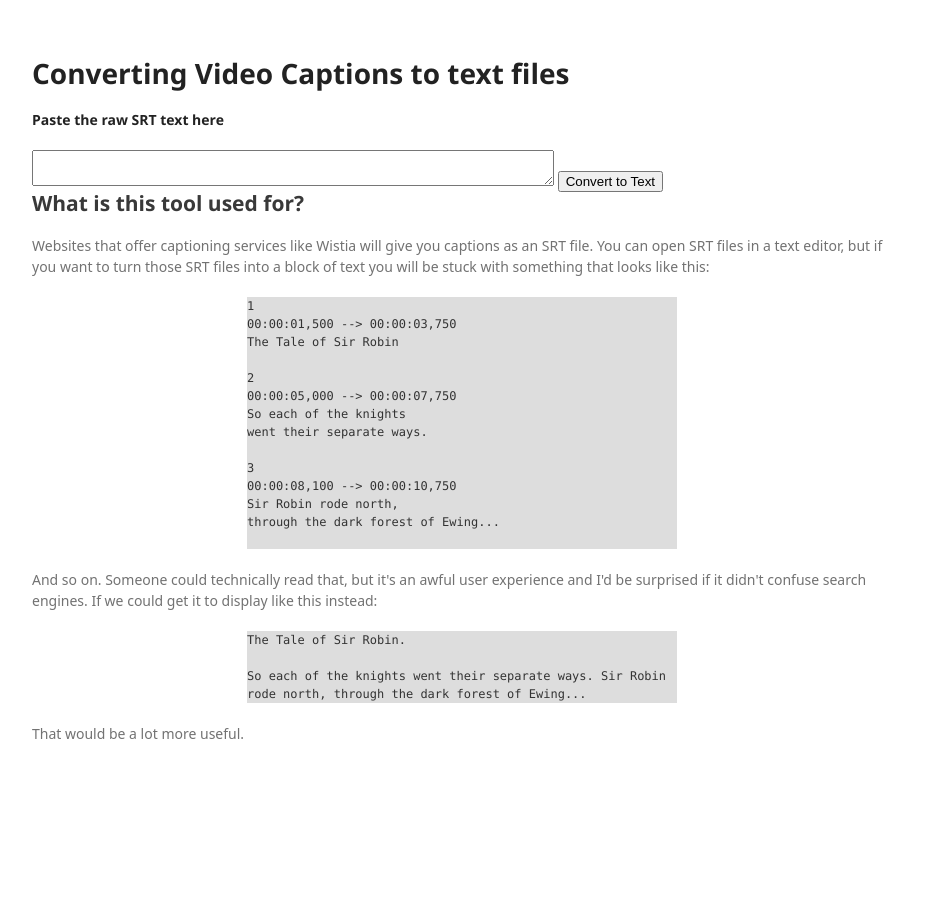
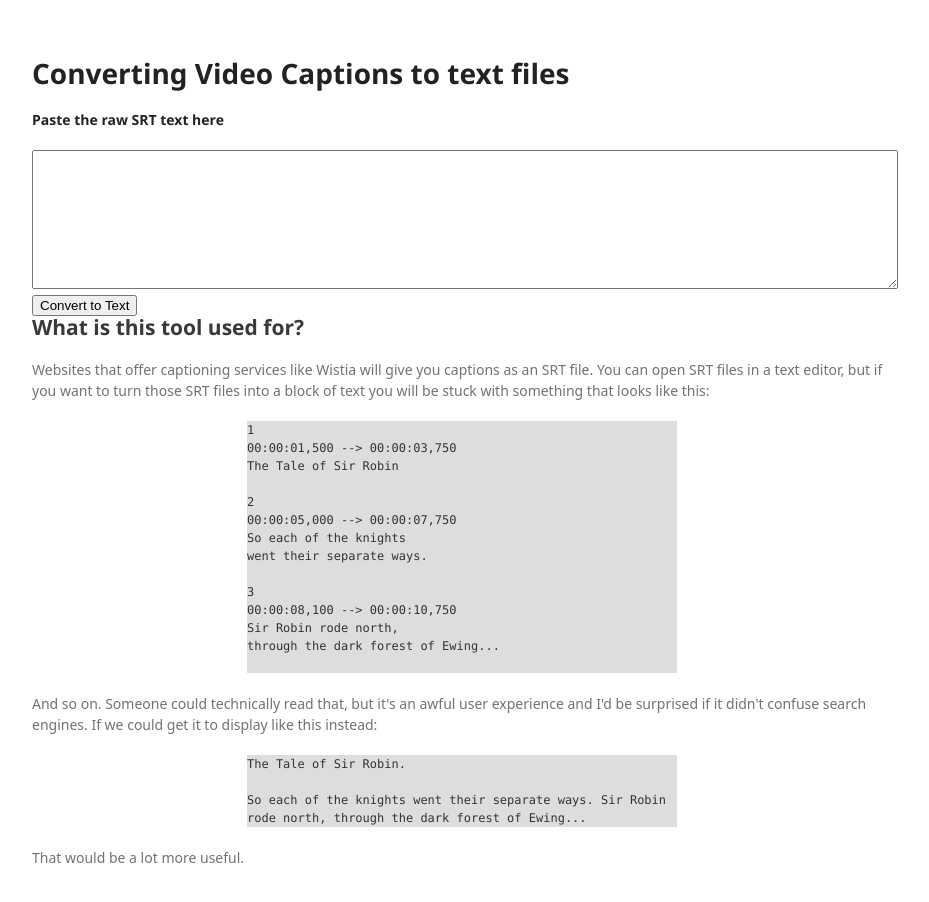
Before and after one commit to alexdarling/alexdarling.github.io, a plain HTML site: page convert-video-captions-to-text.html in a window 1280 px wide. Shown: the whole page, without its empty margins (178-1107 px from the left). Before the commit the page ends 822 px from the top, so only its background shows below. Drawn offline with Linux system fonts and the light colour scheme; a web font is replaced by a local one.

Commit message:
Text box & title changes

```diff
--- a/convert-video-captions-to-text.html
+++ b/convert-video-captions-to-text.html
@@ -3,7 +3,7 @@
   <head>
     <meta charset="utf-8">
     <meta http-equiv="X-UA-Compatible" content="chrome=1">
-    <title>Alexdarling.GitHub.io by alexdarling</title>
+    <title>Converting Video Captions to Text</title>
 
     <link rel="stylesheet" href="stylesheets/styles.css">
     <link rel="stylesheet" href="stylesheets/github-light.css">
@@ -16,7 +16,7 @@
     <div class="wrapper">
         <h1>Converting Video Captions to text files</h1>
         <p><strong>Paste the raw SRT text here</strong></p>
-        <textarea style="height:50%;width:60%;" value="Convert" id="rawSRT"></textarea>
+        <textarea style="height:10em;width:100%;" value="Convert" id="rawSRT"></textarea>
         <input type="button" value="Convert to Text"/>
 
         <h2>What is this tool used for?</h2>
```
Also changed, not shown: index.html (+1 -1 lines).
